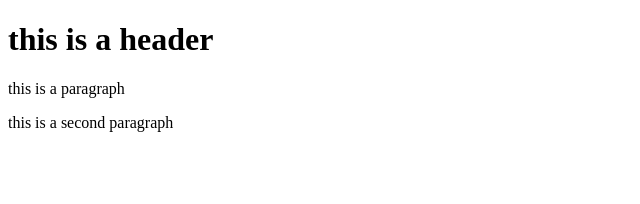
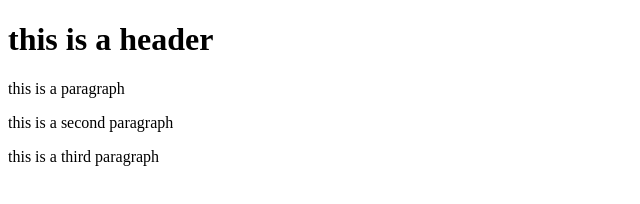
Before and after one commit to vishaljain840/git-test, a website: page index.html in a window 1280 px wide. Shown: the whole page, without its empty margins (0-640 px from the left). Drawn offline with Linux system fonts and the light colour scheme.

Commit message:
fourth commit

```diff
--- a/index.html
+++ b/index.html
@@ -10,5 +10,7 @@
     <h1>this is a header</h1>
     <p>this is a paragraph</p>
     <p>this is a second paragraph</p>
+    <p>this is a third paragraph</p>
+
 </body>
 </html>
```
Also changed, not shown: package.json (added, +24 -0 lines), 2 other files.
